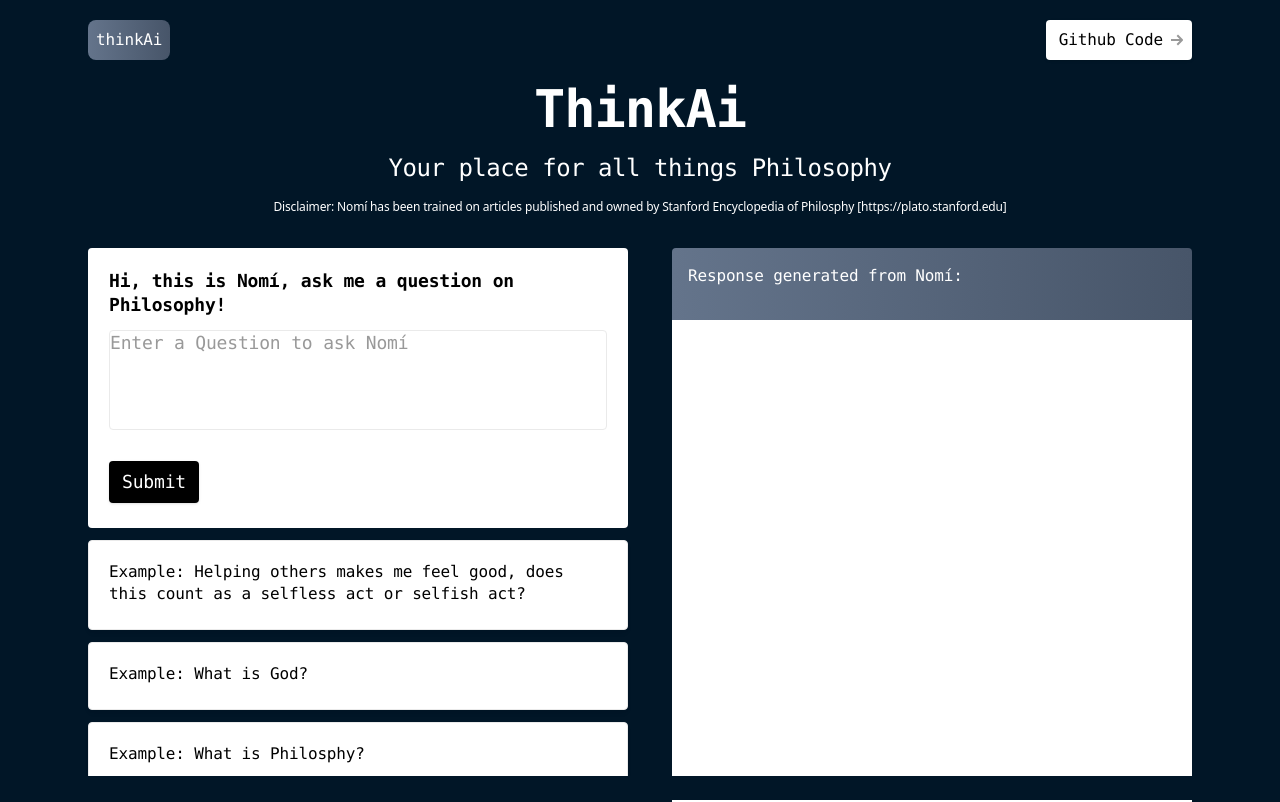
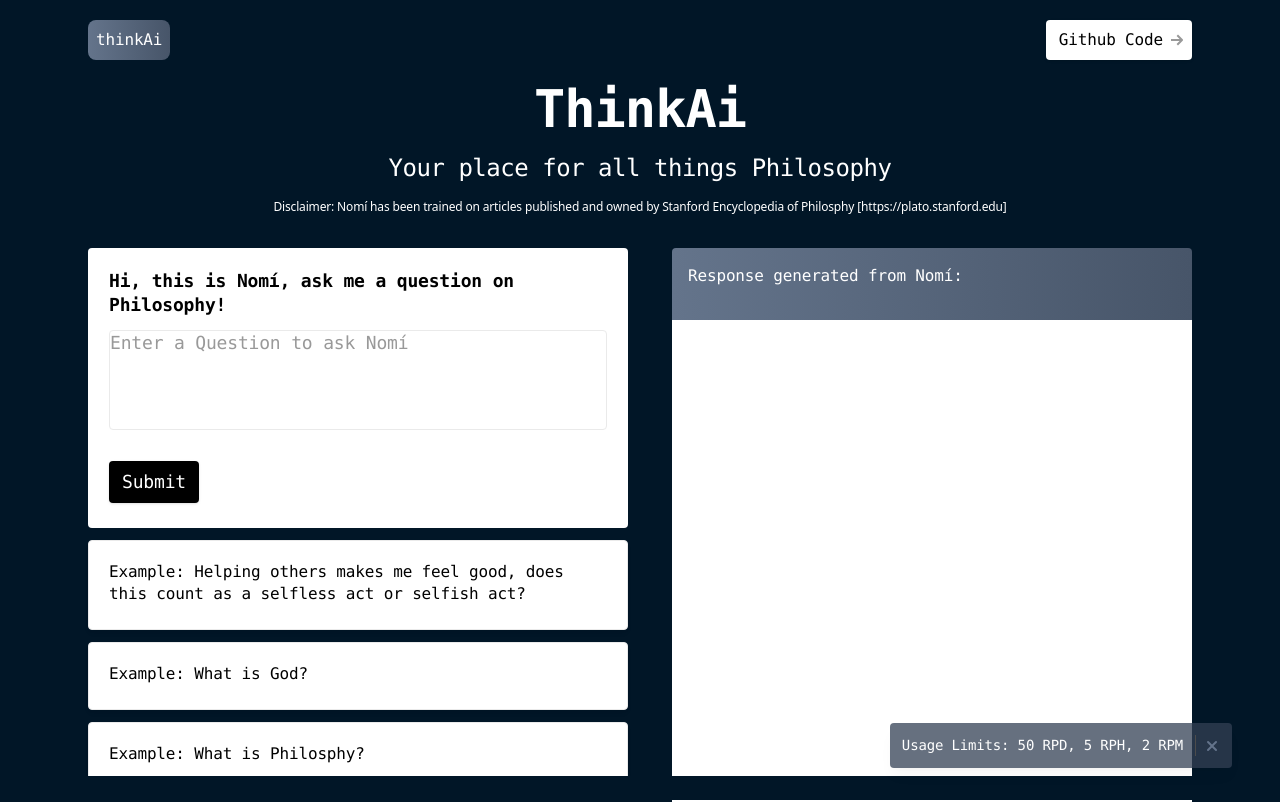
Before and after one commit to maanvithag/think-ai-ui, a Next.js app: page / in a window 1280 px wide. Built offline with nearby package versions, Linux system fonts and the light colour scheme.

Commit message:
adding banner

```diff
--- a/app/layout.tsx
+++ b/app/layout.tsx
@@ -4,6 +4,7 @@ import './style.css'
 
 import { useEffect } from 'react'
 import Header from '@/components/header'
+import Banner from '@/components/banner'
 import AOS from 'aos'
 import 'aos/dist/aos.css'
 
@@ -28,6 +29,7 @@ export default function RootLayout({
         <div className="flex flex-col min-h-screen overflow-hidden supports-[overflow:clip]:overflow-clip">
           <Header />
           {children}
+          <Banner />
         </div>
       </body>
     </html>
--- /dev/null
+++ b/components/banner.tsx
@@ -0,0 +1,28 @@
+'use client'
+
+import { useState } from 'react'
+
+export default function Banner() {
+
+  const [bannerOpen, setBannerOpen] = useState<boolean>(true)
+
+  return (
+    <>
+      {bannerOpen && (
+        <div className="fixed bottom-0 right-0 w-full md:bottom-8 md:right-12 md:w-auto z-50">
+          <div className="bg-slate-700 bg-opacity-75 text-slate-50 text-sm p-3 md:rounded shadow-lg flex justify-between">
+            <div className='font-mono font-medium text-white inline-flex'>
+                Usage Limits: 50 RPD, 5 RPH, 2 RPM
+            </div>
+            <button className="text-slate-500 hover:text-slate-400 pl-2 ml-3 border-l border-gray-700" onClick={() => setBannerOpen(false)}>
+              <span className="sr-only">Close</span>
+              <svg className="w-4 h-4 shrink-0 fill-current" viewBox="0 0 16 16">
+                <path d="M12.72 3.293a1 1 0 00-1.415 0L8.012 6.586 4.72 3.293a1 1 0 00-1.414 1.414L6.598 8l-3.293 3.293a1 1 0 101.414 1.414l3.293-3.293 3.293 3.293a1 1 0 001.414-1.414L9.426 8l3.293-3.293a1 1 0 000-1.414z" />
+              </svg>
+            </button>
+          </div>
+        </div>
+      )}
+    </>
+  )
+}
--- a/components/features.tsx
+++ b/components/features.tsx
@@ -24,10 +24,12 @@ export default function Features() {
           "Content-Type": "application/json",
         },
         body: JSON.stringify({
-          "query": enteredText
+          "query": enteredText,
+          "ping_openai": "false"
         })
       })
       if (!response.ok && response.status === 429) {
+        console.log(response)
         setDisplayText("ERROR: Too Many Requests, please try again after a few minutes")
       }
       else {
@@ -37,6 +39,7 @@ export default function Features() {
     }
     catch (error) {
       console.log(error)
+      // setDisplayText(error)
     }
   }
 
```
